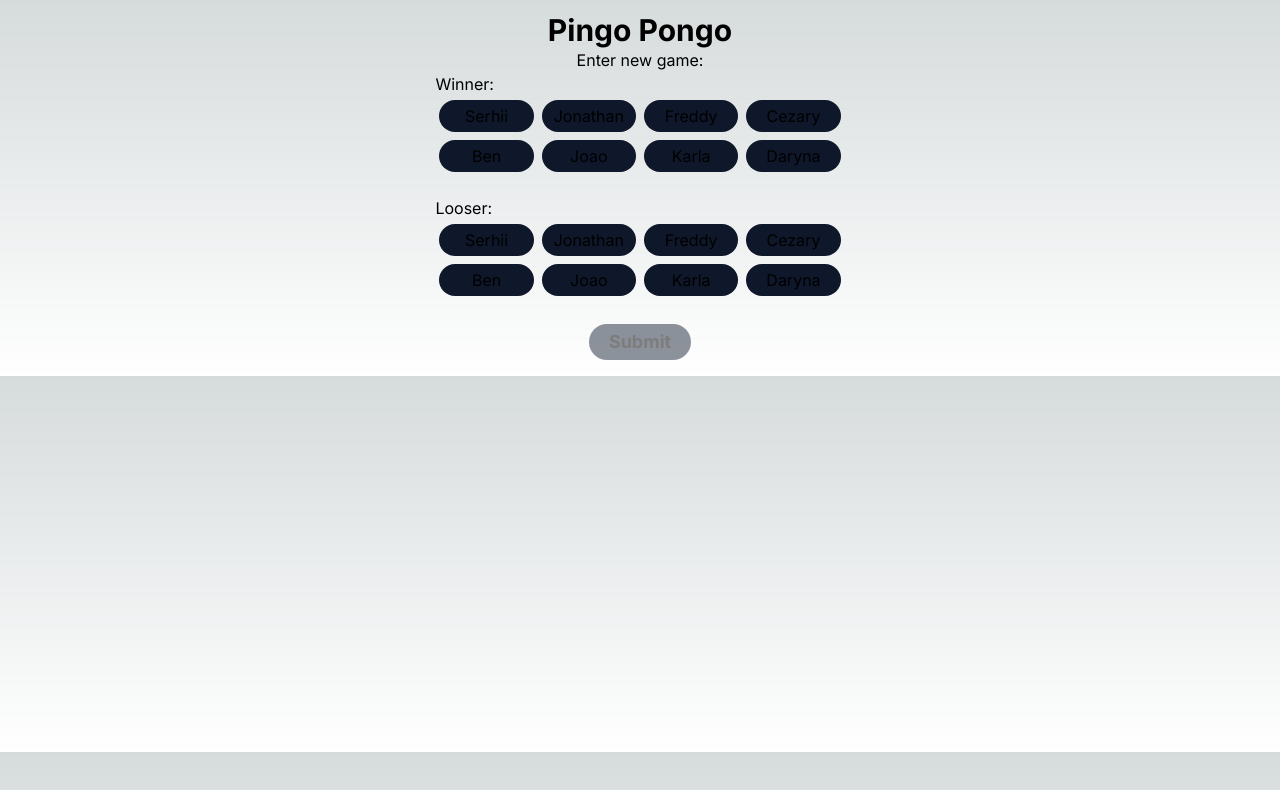
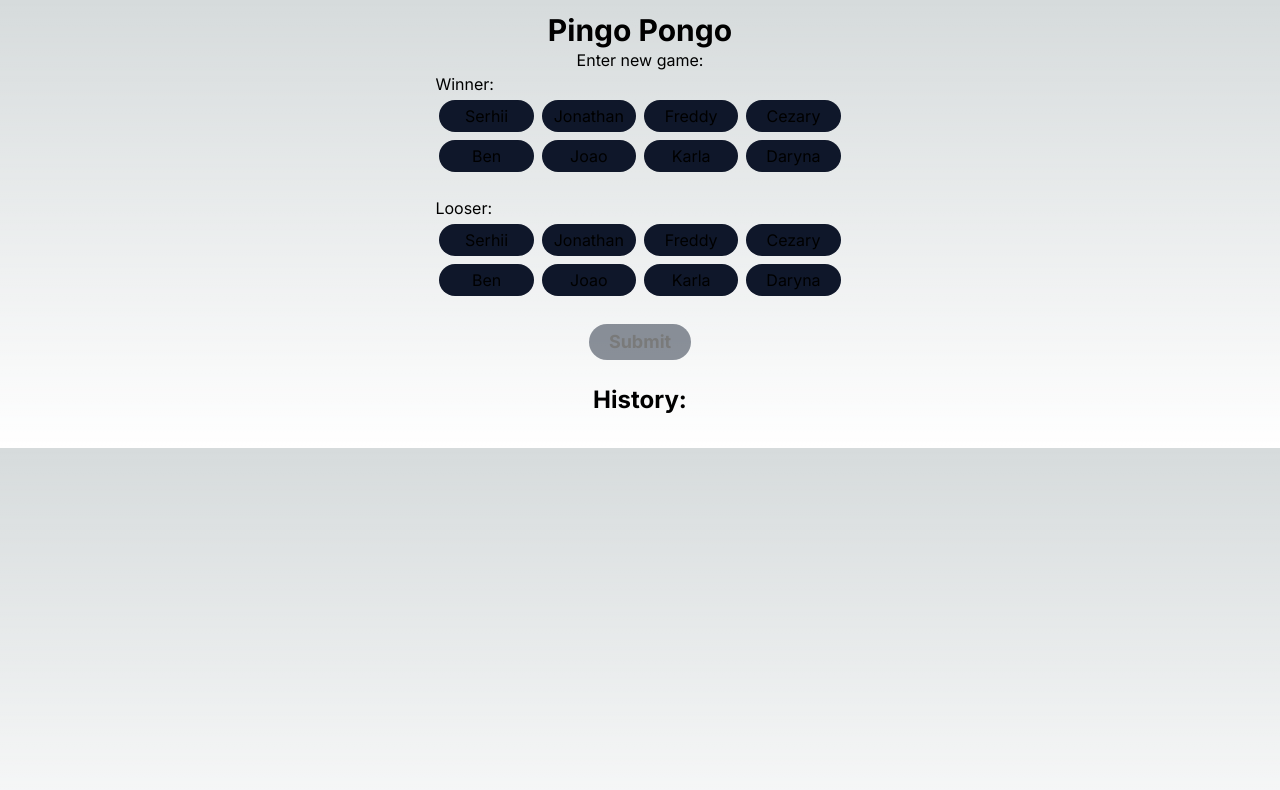
Before and after one commit to georgwindhaber/pingo-pongo, a Next.js app: page / in a window 1280 px wide. Shown: the top 790 px of the page. Built offline with nearby package versions, Linux system fonts and the light colour scheme.

Commit message:
Add plays

```diff
--- a/app/page.tsx
+++ b/app/page.tsx
@@ -70,7 +70,11 @@ const PlayerSelect = ({
               id={resultType + player.id.toString()}
               value={player.id}
               name={resultType}
-              className={clsx("hidden")}
+              className="hidden"
+              checked={
+                (isWinner && winnerId === player.id) ||
+                (isLooser && looserId === player.id)
+              }
               onChange={() => {
                 if (player.id !== winnerId && player.id !== looserId) {
                   onPlayerSelect(player);
@@ -87,8 +91,15 @@ const PlayerSelect = ({
 export default function Home() {
   const [winner, setWinner] = useState<Player | null>(null);
   const [looser, setLooser] = useState<Player | null>(null);
+  const [plays, setPlays] = useState<Array<{ winner: Player; looser: Player }>>(
+    []
+  );
 
   const submitRound = () => {
+    if (winner && looser) {
+      setPlays([...plays, { winner, looser }]);
+    }
+
     setWinner(null);
     setLooser(null);
   };
@@ -130,6 +141,18 @@ export default function Home() {
           Submit
         </button>
       </div>
+      <section className="mt-5">
+        {winner?.id} {winner?.name}
+        {looser?.id} {looser?.name}
+        <h2 className="text-2xl font-bold">History:</h2>
+        <ul className="mt-5">
+          {plays.map((play, index) => (
+            <li key={index}>
+              {play.winner.name} beat {play.looser.name}
+            </li>
+          ))}
+        </ul>
+      </section>
     </main>
   );
 }
```
